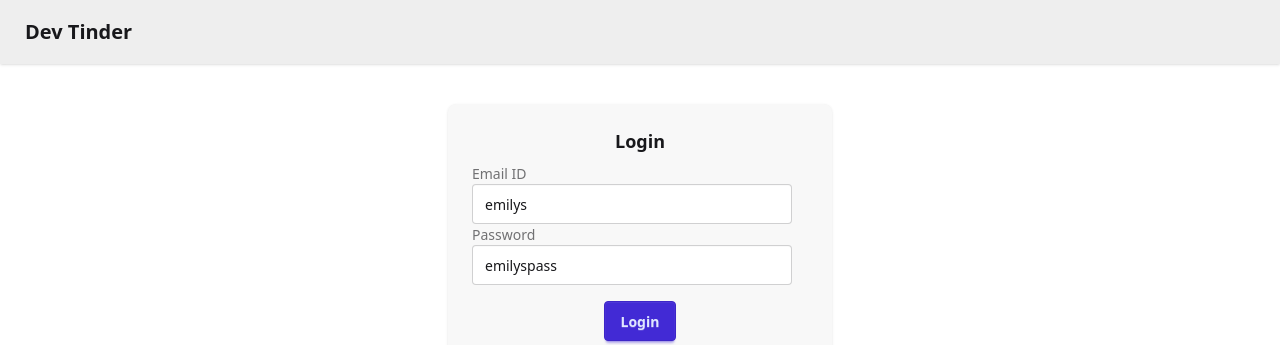
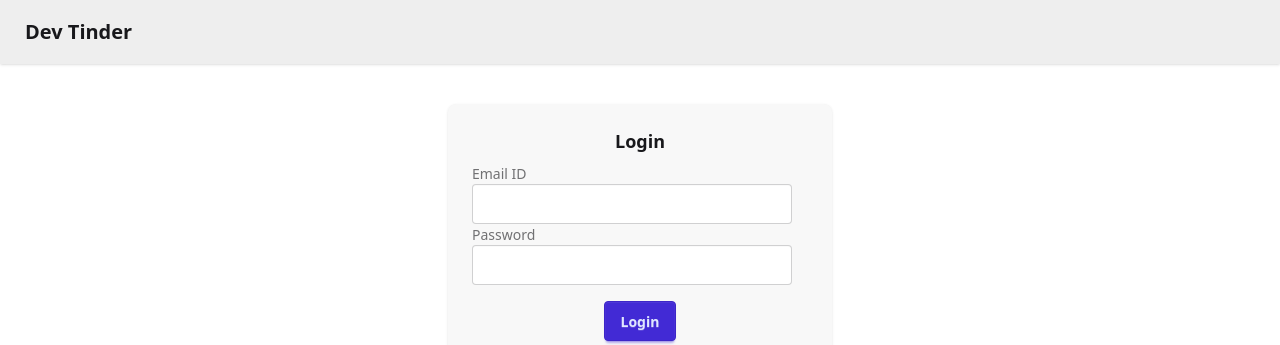
Before and after one commit to akriti0210/devTinder-web, a React (Vite) app: page /login in a window 1280 px wide. Shown: the top 345 px of the page. Built offline with nearby package versions, Linux system fonts and the light colour scheme; no server answers.

Commit message:
make dynamic profiles

```diff
--- a/src/components/EditProfile.jsx
+++ b/src/components/EditProfile.jsx
@@ -2,7 +2,7 @@
 import UserCard from './UserCard';
 import axios from 'axios';
 import { USERS } from '../utils/constants';
-import { useDispatch } from 'react-redux';
+import { useDispatch, useSelector } from 'react-redux';
 import { addUser } from '../utils/userSlice';
 
 const EditProfile = ({user}) => {
@@ -17,12 +17,13 @@
     const [showToast, setShowToast] = useState(false);
 
     const dispatch = useDispatch();
+    const userData = useSelector((store) => store.user);
 
     const saveProfile = async () => {
         setError("");
         try
         {
-            const res = await axios.put(USERS + "/1", {
+            const res = await axios.put(USERS + "/" + userData.id, {
                 firstName,
                 lastName,
                 image,
@@ -30,7 +31,6 @@
                 gender,
                 university
             });
-            console.log(res);
             dispatch(addUser(res.data));
             setShowToast(true);
 
--- a/src/components/Login.jsx
+++ b/src/components/Login.jsx
@@ -9,8 +9,8 @@
 
 const Login = () => {
 
-  const [email, setEmail] = useState("emilys");
-  const [password, setPassword] = useState("emilyspass");
+  const [email, setEmail] = useState("");
+  const [password, setPassword] = useState("");
   const [error, setError] = useState("");
   const dispatch = useDispatch();
   const navigate = useNavigate();
```
Also changed, not shown: 1 other file (tests, documents, lock files or other folders).
